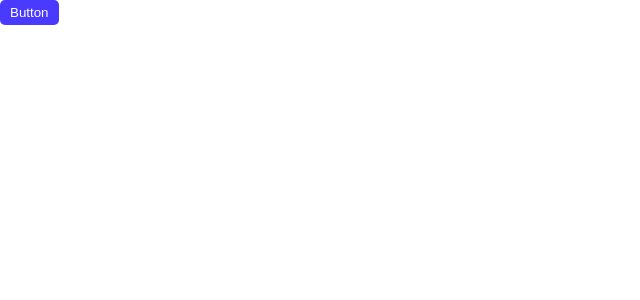
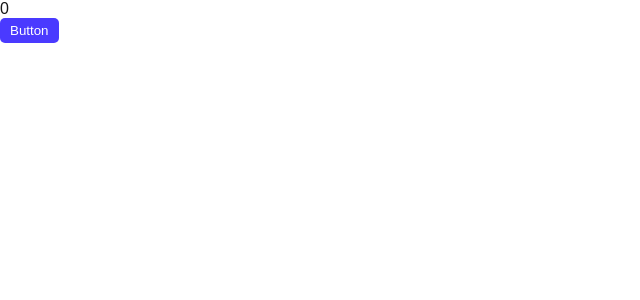
Before and after one commit to nimbomx/technical-challenge-next, a Next.js app: page / in a window 1280 px wide. Shown: the top 300 px of the page, without its empty margins (0-640 px from the left). Built offline with nearby package versions, Linux system fonts and the light colour scheme.

Commit message:
Zustand setup

```diff
--- a/package.json
+++ b/package.json
@@ -12,7 +12,8 @@
     "next": "14.2.13",
     "react": "^18",
     "react-dom": "^18",
-    "styled-components": "^6.1.13"
+    "styled-components": "^6.1.13",
+    "zustand": "5.0.0-rc.2"
   },
   "devDependencies": {
     "@types/node": "^20",
--- a/src/app/page.tsx
+++ b/src/app/page.tsx
@@ -1,10 +1,16 @@
+'use client'
+
 import { Button } from "@/components/Button";
+import useFormStore from "@/stores/form.store";
 
 
 export default function Home() {
+  const count = useFormStore( state => state.count )
+  const increment = useFormStore( state => state.increment )
   return (
     <div>
-      <Button>Button</Button>
+      <div>{count}</div>
+      <Button onClick={increment}>Button</Button>
     </div>
   );
 }
--- /dev/null
+++ b/src/stores/form.store.ts
@@ -0,0 +1,13 @@
+import { create } from 'zustand';
+
+interface FormStoreState {
+  count: number;
+  increment: () => void;
+}
+
+const useFormStore = create<FormStoreState>((set) => ({
+  count: 0,
+  increment: () => set((state) => ({ count: state.count + 1 })),
+}));
+
+export default useFormStore;
```
Also changed, not shown: 1 other file (tests, documents, lock files or other folders).
